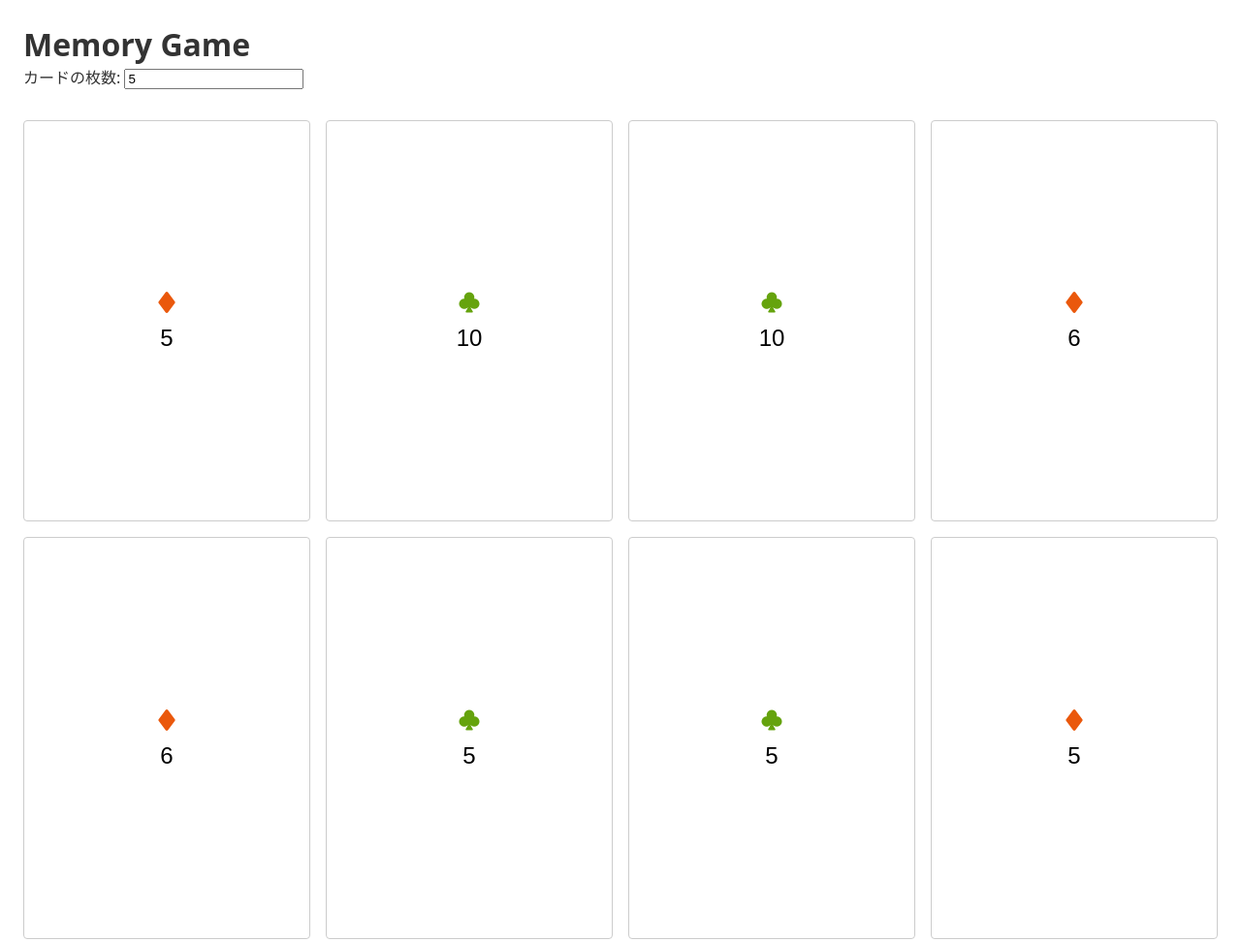
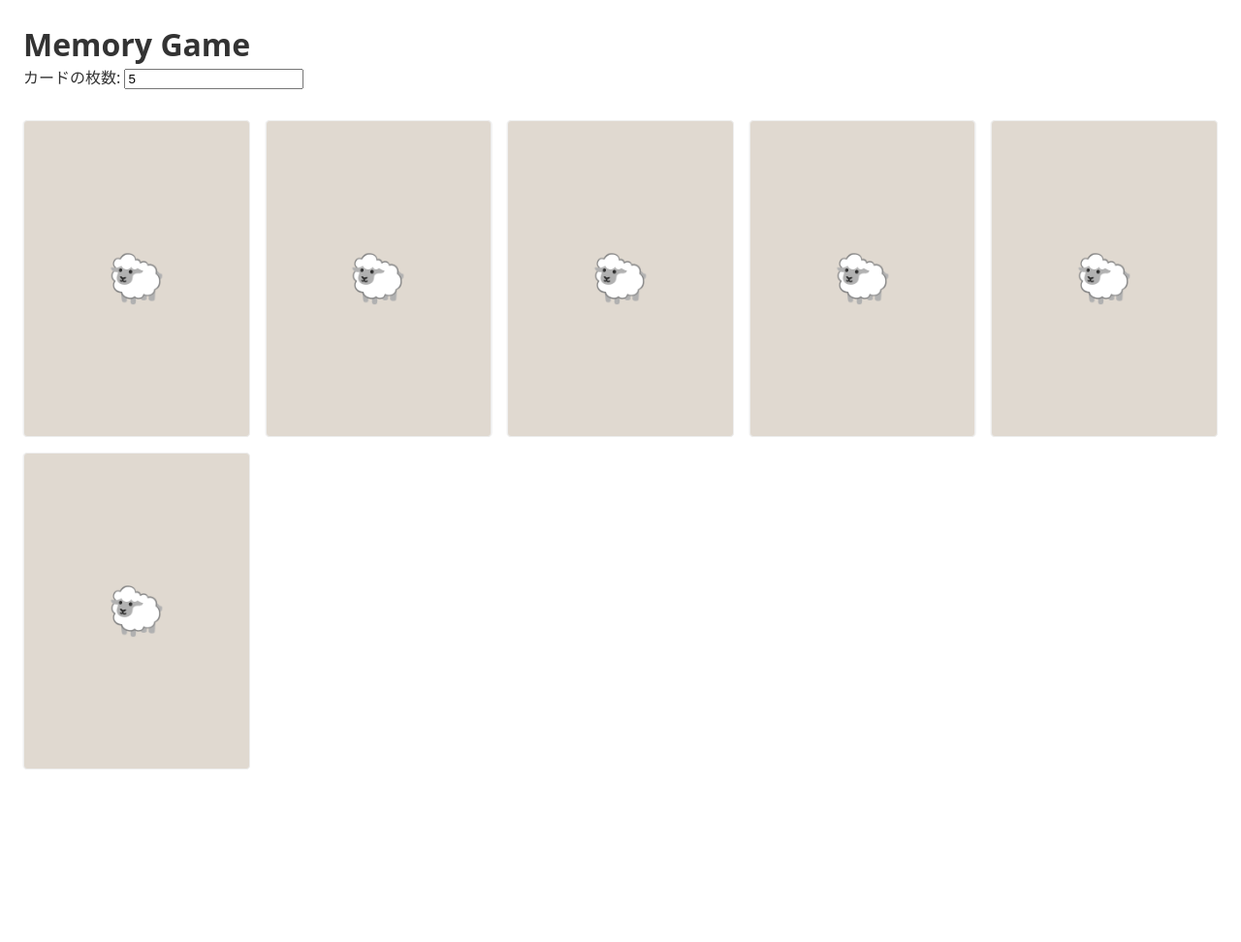
Before and after one commit to pss-aileen/practice-typescript-memory-game, a website built with Vite: page index.html in a window 1280 px wide. Shown: the whole page at 97% size. After the commit the page ends 818 px from the top, so only its background shows below. Built offline with nearby package versions, Linux system fonts and the light colour scheme; a web font is replaced by a local one.

Commit message:
カードのデザイン仮確定

```diff
--- a/src/classes/CardElement.ts
+++ b/src/classes/CardElement.ts
@@ -11,15 +11,24 @@ export class CardElement {
   }
 
   get() {
+    const divCardFront = document.createElement('div');
+    const divCardBack = document.createElement('div');
     const spanSuit = document.createElement('span');
     const spanStrength = document.createElement('span');
 
+    divCardFront.classList.add('card-front');
+    divCardBack.classList.add('card-back');
     spanSuit.classList.add('suit', 'bi', `bi-suit-${this.suit}-fill`);
     spanStrength.classList.add('strength');
     spanStrength.textContent = this.strength;
+    divCardBack.textContent = '🐑';
+    // 🫅👸🦁🐼😺
 
-    this.element.appendChild(spanSuit);
-    this.element.appendChild(spanStrength);
+    divCardFront.appendChild(spanSuit);
+    divCardFront.appendChild(spanStrength);
+    this.element.appendChild(divCardFront);
+    this.element.appendChild(divCardBack);
+
     return this.element;
   }
 
--- a/src/data/cards.ts
+++ b/src/data/cards.ts
@@ -1,7 +1,7 @@
 import { CardType } from '../types/types';
 
 // 1から52まで、現状
-const cardNumber: number = 4;
+const cardNumber: number = 3;
 
 const suitsTypes = ['heart', 'diamond', 'spade', 'club'];
 const strengthTypes = ['A', 'K', 'Q', 'J', '10', '9', '8', '7', '6', '5', '4', '3', '2'];
--- a/src/style.css
+++ b/src/style.css
@@ -1,3 +1,5 @@
+@import url('https://fonts.googleapis.com/css2?family=Noto+Color+Emoji&display=swap');
+
 * {
   box-sizing: border-box;
   margin: 0;
@@ -12,15 +14,36 @@ body {
 #game {
   margin-top: 32px;
   display: grid;
-  grid-template-columns: repeat(4, 1fr); /* 4列を指定 */
+  grid-template-columns: repeat(5, 1fr); /* 4列を指定 */
   gap: 16px; /* 各要素の間にスペースを追加 */
 
   button {
+    padding: 0;
+    border: none;
+    cursor: pointer;
+    position: relative;
     aspect-ratio: 1/1.4;
+    background: transparent;
+
+    .card-front {
+      aspect-ratio: 1/1.4;
+      width: 100%;
+      height: 100%;
       background: #fff;
-    border: 1px solid #ccc;
+      border: 1px solid #eee;
       border-radius: 4px;
       cursor: pointer;
+      overflow: hidden;
+      display: flex;
+      align-items: center;
+      justify-content: center;
+      position: absolute;
+      flex-direction: column;
+      top: 0;
+      left: 0;
+      transition: all 0.3s;
+      transform: rotateY(180deg);
+      z-index: 0;
 
       .suit {
         display: block;
@@ -50,11 +73,47 @@ body {
       }
     }
 
+    .card-back {
+      border: 1px solid #eee;
+      border-radius: 4px;
+      aspect-ratio: 1/1.4;
+      display: flex;
+      width: 100%;
+      height: 100%;
+      background: #e0d9d0;
+      color: #fff;
+      font-size: 48px;
+      position: absolute;
+      align-items: center;
+      justify-content: center;
+      top: 0;
+      left: 0;
+      transition: all 0.3s;
+      /* transform: rotateY(); */
+      border-radius: 4px;
+      z-index: 1;
+      transform: rotateY(0deg);
+      font-family: 'Noto Color Emoji', sans-serif;
+      font-weight: 400;
+      font-style: normal;
+    }
+  }
+
   button:active {
     /* opacity: 0.4; */
   }
 
   button:disabled {
-    opacity: 0.2;
+    color: inherit;
+
+    .card-front {
+      transform: translateY(0);
+      z-index: 1;
+    }
+
+    .card-back {
+      z-index: 0;
+      transform: rotateY(-180deg);
     }
   }
+}
```
Lines whose indentation alone changed are shown as unchanged.
